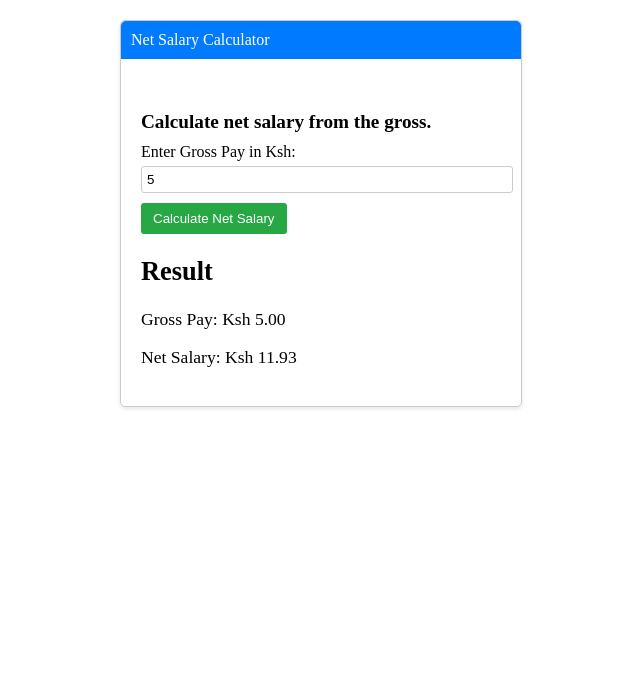
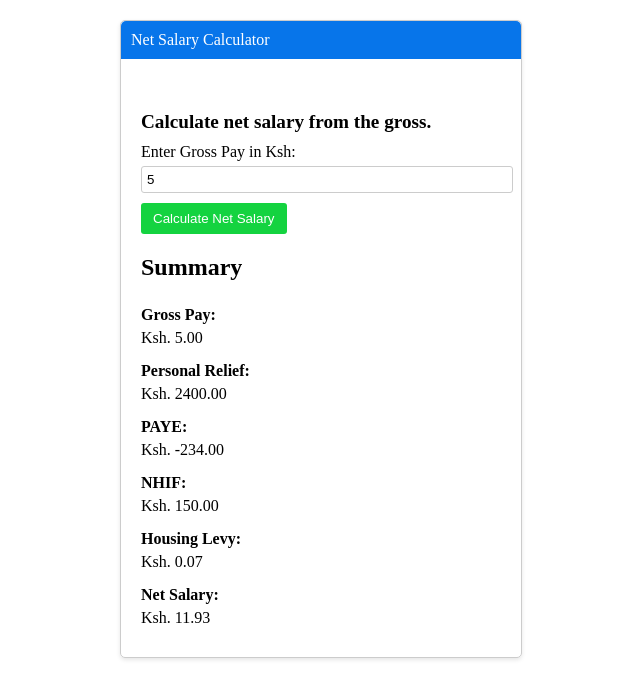
Before and after one commit to NB-Kamoni/Net-Salary-Calculator, a plain HTML site: page index.html in a window 1280 px wide. Both pictures are taken after typing "5" into the empty fields and a click on the button "Calculate Net Salary". Shown: the whole page, without its empty margins (319-959 px from the left). Drawn offline with Linux system fonts and the light colour scheme.

Commit message:
Adds summaery display

```diff
--- a/index.html
+++ b/index.html
@@ -18,6 +18,15 @@
             <button type="submit">Calculate Net Salary</button>
           </form>
           <div id="result"></div>
+          <h2>Summary</h2>
+          <div class="summary-container">
+            <p><b>Gross Pay:</b>       <div>Ksh. <span id="grossPayValue"></span></div></p>
+            <p><b>Personal Relief: </b><div> Ksh. <span id="personalReliefValue"></span></div></p>
+            <p><b>PAYE:</b>            <div>Ksh. <span id="taxAmountValue"></span></div> </p>
+            <p><b>NHIF: </b>           <div>Ksh. <span id="nhifDeductionValue"></span></div></p>
+            <p><b>Housing Levy: </b>   <div>Ksh. <span id="housingLevyValue"></span></div></p>
+            <p><b>Net Salary:</b>      <div>Ksh. <span id="netSalaryValue"></span></div> </p>
+          </div>
           <script src="script.js"></script>
         </div>
 </body>
--- a/script.js
+++ b/script.js
@@ -1,14 +1,14 @@
 document.getElementById('salaryForm').addEventListener('submit', function(event) {
     event.preventDefault();
 
-    // Get gross pay input value
+    // Receives gross pay value
     const grossPay = parseFloat(document.getElementById('grossPay').value);
     const annualPay = grossPay * 12;
     const personalRelief = 2400;
     let taxRate = 0;
     let nhifDeduction = 0;
 
-    // Determine tax rate based on annual pay
+    // Determines PAYE tax rate on annual pay
     if (annualPay <= 288000) {
       taxRate = 0.1;
     } else if (annualPay <= 388000) {
@@ -21,7 +21,7 @@ document.getElementById('salaryForm').addEventListener('submit', function(event)
       taxRate = 0.35;
     }
 
-    // Calculate NHIF deduction based on gross pay
+    // Calculates NHIF deductions from gross pay
     if (grossPay < 6000) {
       nhifDeduction = 150;
     } else if (grossPay < 8000) {
@@ -58,18 +58,20 @@ document.getElementById('salaryForm').addEventListener('submit', function(event)
       nhifDeduction = 1700;
     }
 
-    // Deduct 1.5% for housing levy
+    // Deducts 1.5% for housing levy
     const housingLevy = grossPay * 0.015;
 
-    // Calculate net salary
+    // Calculates net salary
     const taxableIncome = annualPay - personalRelief;
     let taxAmount = taxableIncome * taxRate;
     const netSalary = grossPay - (taxAmount / 12) - (nhifDeduction / 12) - housingLevy;
 
-    // Display result on the webpage
-    document.getElementById('result').innerHTML = `
-      <h2>Result</h2>
-      <p>Gross Pay: Ksh ${grossPay.toFixed(2)}</p>
-      <p>Net Salary: Ksh ${netSalary.toFixed(2)}</p>
-    `;
+    // Gives the results
+    // Update the result display in the summary section
+    document.getElementById('grossPayValue').textContent = grossPay.toFixed(2);
+    document.getElementById('personalReliefValue').textContent = personalRelief.toFixed(2);
+    document.getElementById('taxAmountValue').textContent = taxAmount.toFixed(2);
+    document.getElementById('nhifDeductionValue').textContent = nhifDeduction.toFixed(2);
+    document.getElementById('housingLevyValue').textContent = housingLevy.toFixed(2);
+    document.getElementById('netSalaryValue').textContent = netSalary.toFixed(2);
   });
--- a/style.css
+++ b/style.css
@@ -7,7 +7,7 @@
   }
 
   .card-header {
-    background-color: #007bff;
+    background-color: #0775ea;
     color: #fff;
     padding: 10px;
     border-top-left-radius: 5px;
@@ -41,7 +41,7 @@
   }
 
   button[type="submit"] {
-    background-color: #28a745;
+    background-color: #14d340;
     color: #fff;
     border: none;
     padding: 8px 12px;
@@ -57,3 +57,18 @@
     margin-top: 20px;
     font-size: 1.1em;
   }
+
+  .summary-container {
+    display: flex;
+    flex-direction: column;
+  }
+
+  .summary-container p {
+    margin: 5px 0;
+
+  }
+
+  .summary-container p span {
+    margin-left: 20px;
+
+  }
```
